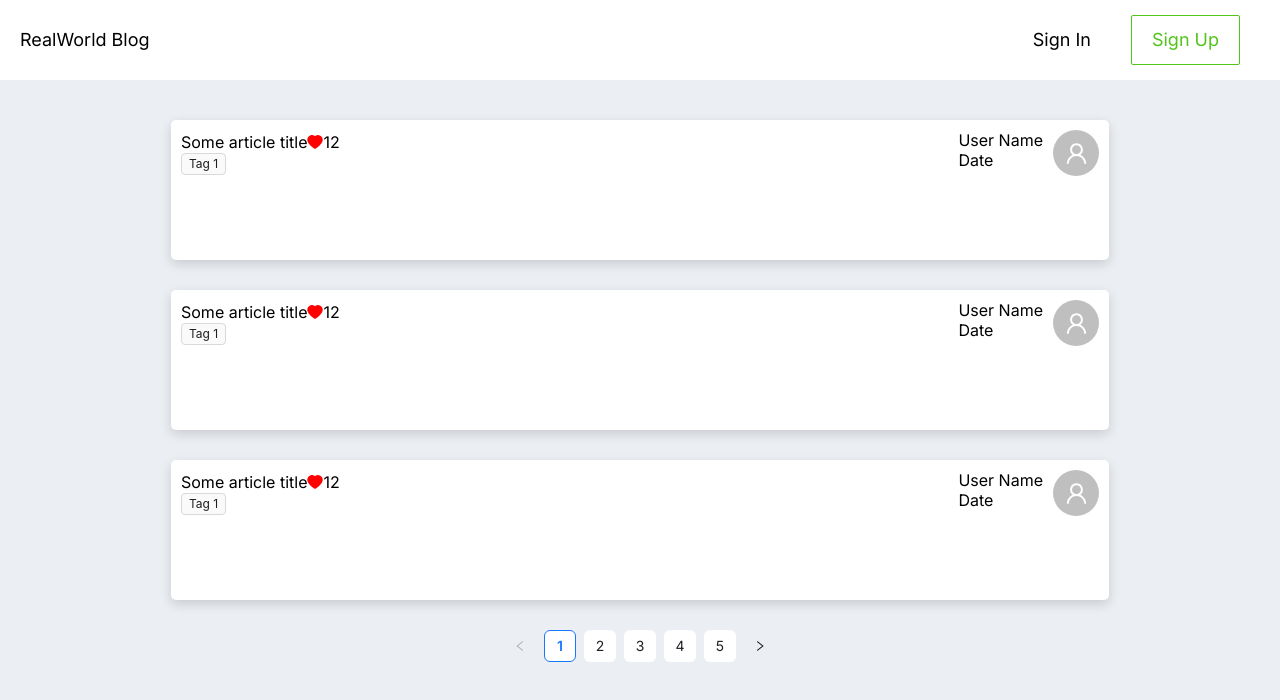
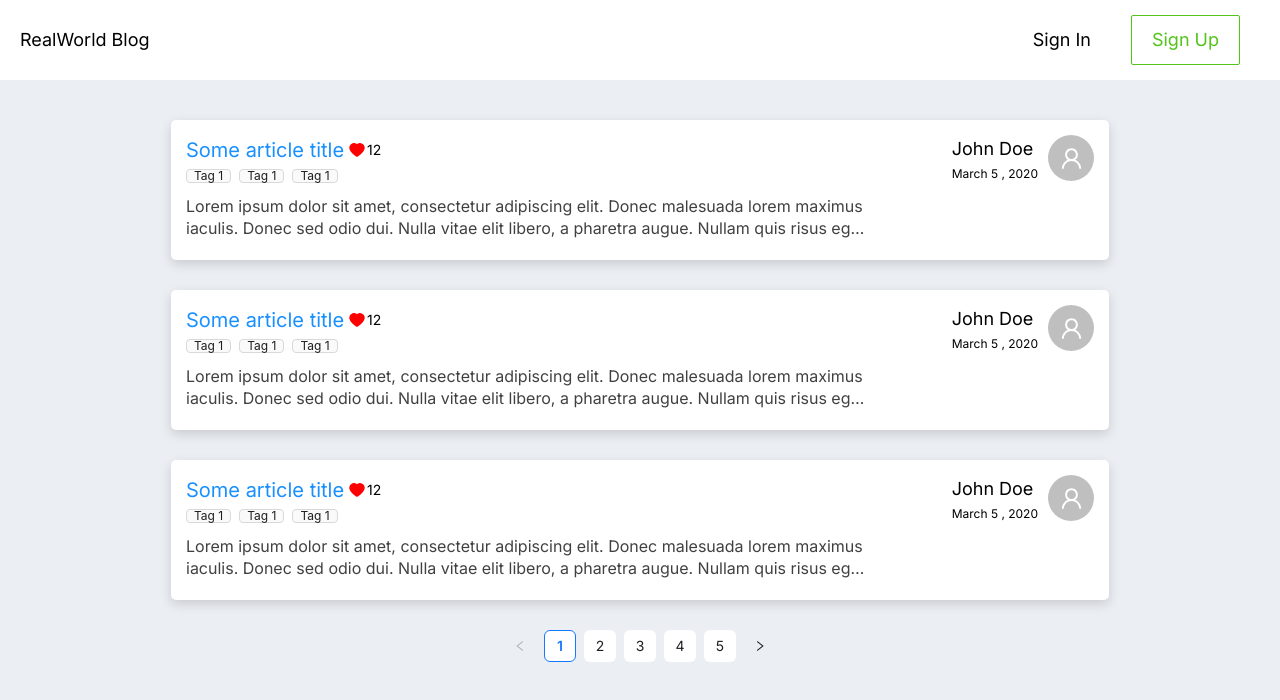
Before and after one commit to AlexsandrPavlov/blog, a React (Vite) app: page / in a window 1280 px wide. Shown: the top 700 px of the page. Built offline with nearby package versions, Linux system fonts and the light colour scheme.

Commit message:
Refactor Post component styles and structure
- Updated `Post.jsx` to improve readability and maintainability.
- Modified `Post.module.css` to enhance styling consistency.

```diff
--- a/src/components/UI/Post/Post.jsx
+++ b/src/components/UI/Post/Post.jsx
@@ -8,20 +8,28 @@ export const Post = () => {
       <section className={style.post_header}>
         <section className={style.post_header_about}>
           <a className={style.post_title}>Some article title</a>
-          <HeartFilled style={{color: 'red'}} />
+          <HeartFilled style={{color: 'red'}} className={style.icon_like} />
           <span className={style.post_likes}>12</span>
           <br />
-          <Tag>Tag 1</Tag>
+          <Tag className={style.tag_name}>Tag 1</Tag>
+          <Tag className={style.tag_name}>Tag 1</Tag>
+          <Tag className={style.tag_name}>Tag 1</Tag>
         </section>
         <section className={style.post_header_user}>
           <section className={style.post_header_user_info}>
-            <span className={style.user_name}>User Name</span>
-            <span className={style.user_date}>Date</span>
+            <span className={style.user_name}>John Doe</span>
+            <span className={style.user_date}>March 5 , 2020</span>
           </section>
-
           <Avatar size={46} icon={<UserOutlined />} />
         </section>
       </section>
+      <div className={style.post_content}>
+        <p>
+          Lorem ipsum dolor sit amet, consectetur adipiscing elit. Donec malesuada lorem maximus iaculis. Donec sed odio
+          dui. Nulla vitae elit libero, a pharetra augue. Nullam quis risus eget urna mollis ornare vel eu leo. Nullam
+          quis risus eget urna mollis ornare vel eu leo.
+        </p>
+      </div>
     </div>
   );
 };
--- a/src/components/UI/Post/Post.module.css
+++ b/src/components/UI/Post/Post.module.css
@@ -7,13 +7,16 @@
   border-radius: 5px;
   box-sizing: border-box;
   box-shadow: 0px 4px 12px 0px rgba(0, 0, 0, 0.15);
-  padding: 10px;
+  padding: 15px;
 }
 .post_header {
   display: flex;
   align-items: center;
   justify-content: space-between;
   width: 100%;
+}
+.post_header_about {
+  width: 682px;
 }
 .post_header_user {
   display: flex;
@@ -24,3 +27,69 @@
   display: flex;
   flex-direction: column;
 }
+.post_title {
+  font-weight: 400;
+  font-size: 20px;
+  line-height: 28px;
+  letter-spacing: 0%;
+  vertical-align: middle;
+  margin-right: 5px;
+  color: rgba(24, 144, 255, 1);
+  cursor: pointer;
+  margin-bottom: 10px;
+}
+.post_likes {
+  font-weight: 400;
+  font-size: 14px;
+  line-height: 22px;
+  letter-spacing: 0px;
+  margin-left: 2px;
+  vertical-align: middle;
+}
+.icon_like {
+  font-weight: 400;
+  font-size: 16px;
+  line-height: 22px;
+  letter-spacing: 0px;
+  vertical-align: middle;
+}
+.tag_name {
+  font-weight: 400;
+  font-size: 12px;
+  line-height: 100%;
+}
+
+.user_name {
+  font-weight: 400;
+  font-size: 18px;
+  line-height: 28px;
+  letter-spacing: 0%;
+  vertical-align: middle;
+}
+.user_date {
+  font-weight: 400;
+  font-size: 12px;
+  line-height: 22px;
+  letter-spacing: 0px;
+  vertical-align: middle;
+}
+.post_content {
+  width: 682px;
+  height: 45px;
+  box-sizing: border-box;
+  margin-top: 10px;
+}
+p {
+  overflow: hidden;
+  text-overflow: ellipsis;
+  white-space: initial;
+  display: -webkit-box;
+  -webkit-box-orient: vertical;
+  -webkit-line-clamp: 2;
+  line-clamp: 2;
+  font-weight: 400;
+  font-size: 16px;
+  line-height: 22px;
+  letter-spacing: 0px;
+  color: rgba(0, 0, 0, 0.75);
+}
```
